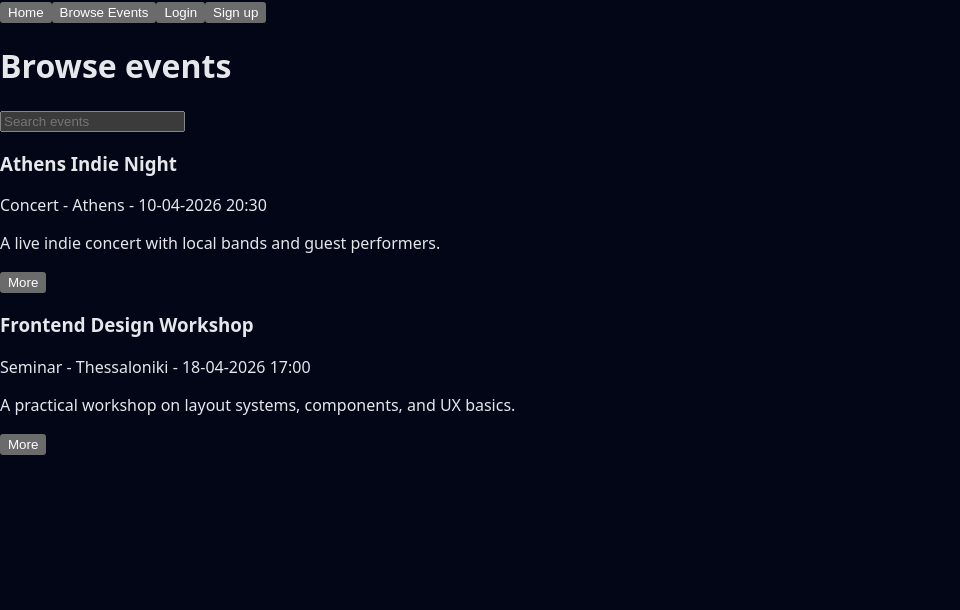
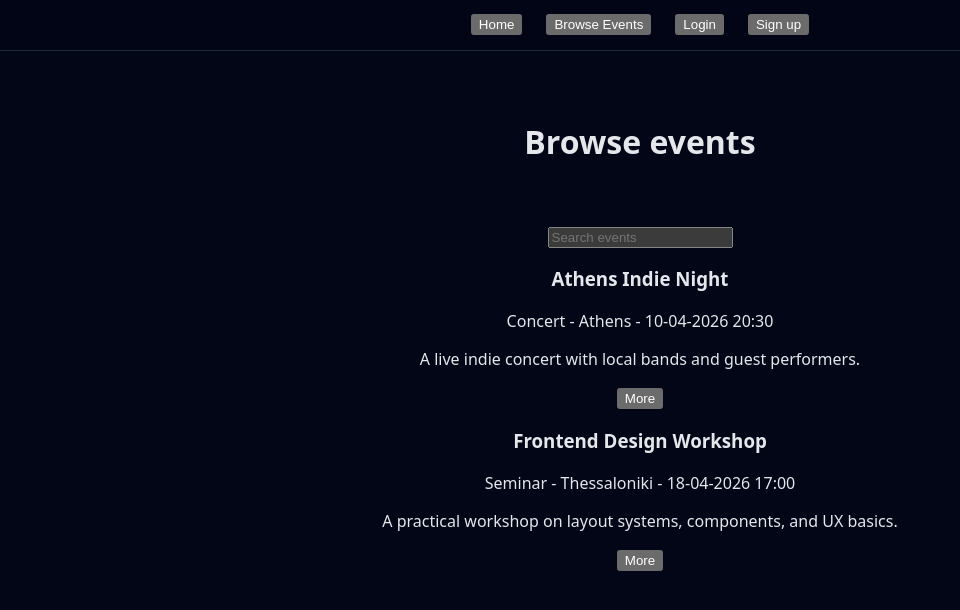
Before and after one commit to Oiko8/Planent_Web_App, a React (Vite) app: page / in a window 1280 px wide. Both pictures are taken after a click on the button "Browse Events". Shown: the top 610 px of the page, without its empty margins (0-960 px from the left). Built offline with nearby package versions, Linux system fonts and the light colour scheme.

Commit message:
experiment on the .css

```diff
--- a/src/components/Navbar.tsx
+++ b/src/components/Navbar.tsx
@@ -4,7 +4,7 @@ type NavbarProps = {
 
 export default function Navbar({ onNavigate }: NavbarProps) {
     return (
-        <nav>
+        <nav className="navbar">
             <button onClick={() => onNavigate("welcome")}>Home</button>
             <button onClick={() => onNavigate("events")}>Browse Events</button>
             <button onClick={() => onNavigate("login")}>Login</button>
--- a/src/pages/EventsPage.tsx
+++ b/src/pages/EventsPage.tsx
@@ -19,15 +19,14 @@ export default function EventsPage() {
 
   return (
     <div>
-      <h1>Browse events</h1>
+      <h1 className="header">Browse events</h1>
 
-      <input
-        value={search}
-        onChange={(e) => setSearch(e.target.value)}
-        placeholder="Search events"
-      />
-
-      <div>
+      <div className="event-body">
+        <input
+          value={search}
+          onChange={(e) => setSearch(e.target.value)}
+          placeholder="Search events"
+        />
         {filteredEvents.map((event) => (
           <EventCard
             key={event.id}
--- a/src/pages/LoginPage.tsx
+++ b/src/pages/LoginPage.tsx
@@ -9,8 +9,8 @@ export default function LoginPage({ onNavigate }: LoginPageProps) {
   const [password, setPassword] = useState<string>("");
 
   return (
-    <div>
-      <h1>Login</h1>
+    <div className="login-body">
+      <h1 className="header">Login</h1>
 
       {/* Username */}
       <div>
@@ -38,7 +38,7 @@ export default function LoginPage({ onNavigate }: LoginPageProps) {
         Login
       </button>
 
-      {/* Sign up link */}
+      {/* Sign up */}
       <p>
         Don't have an account?{" "}
         <button onClick={() => onNavigate("register")}>
--- a/src/pages/RegisterPage.tsx
+++ b/src/pages/RegisterPage.tsx
@@ -1,5 +1,5 @@
 export default function RegisterPage() {
     return(
-        <h1>Sign up</h1>
+        <h1 className="header">Sign up</h1>
     );
 }
--- a/src/pages/WelcomePage.tsx
+++ b/src/pages/WelcomePage.tsx
@@ -1,5 +1,5 @@
 export default function WelcomePage() {
     return(
-        <h1>Welcome Page</h1>
+        <h1 className="header">Welcome Page</h1>
     );
 }
--- a/src/styles/index.css
+++ b/src/styles/index.css
@@ -68,11 +68,46 @@ html {
 }
 
 /* header όπως είπαμε */
-.hero-header {
+.header {
   text-align: center;
   padding-top: 3rem;
   padding-bottom: 2.5rem;
 }
+
+/* Event section */
+.event-body {
+  text-align: center;
+}
+
+
+/* Login */
+.login-body {
+  text-align: center;
+}
+
+
+
+
+
+
+
+
+
+
+
+
+
+
+
+
+
+
+
+
+
+
+
+
 
 .hero-title {
   font-size: 2.5rem;
```
